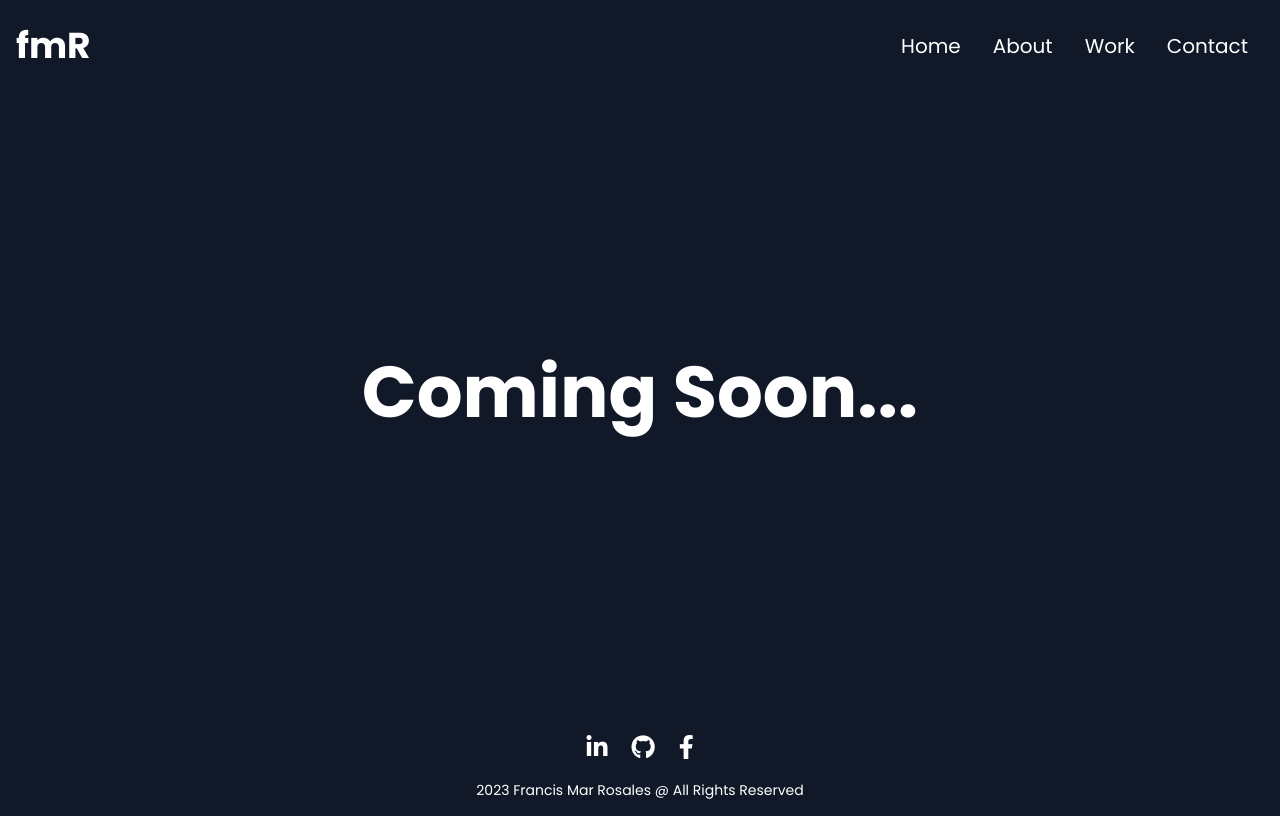
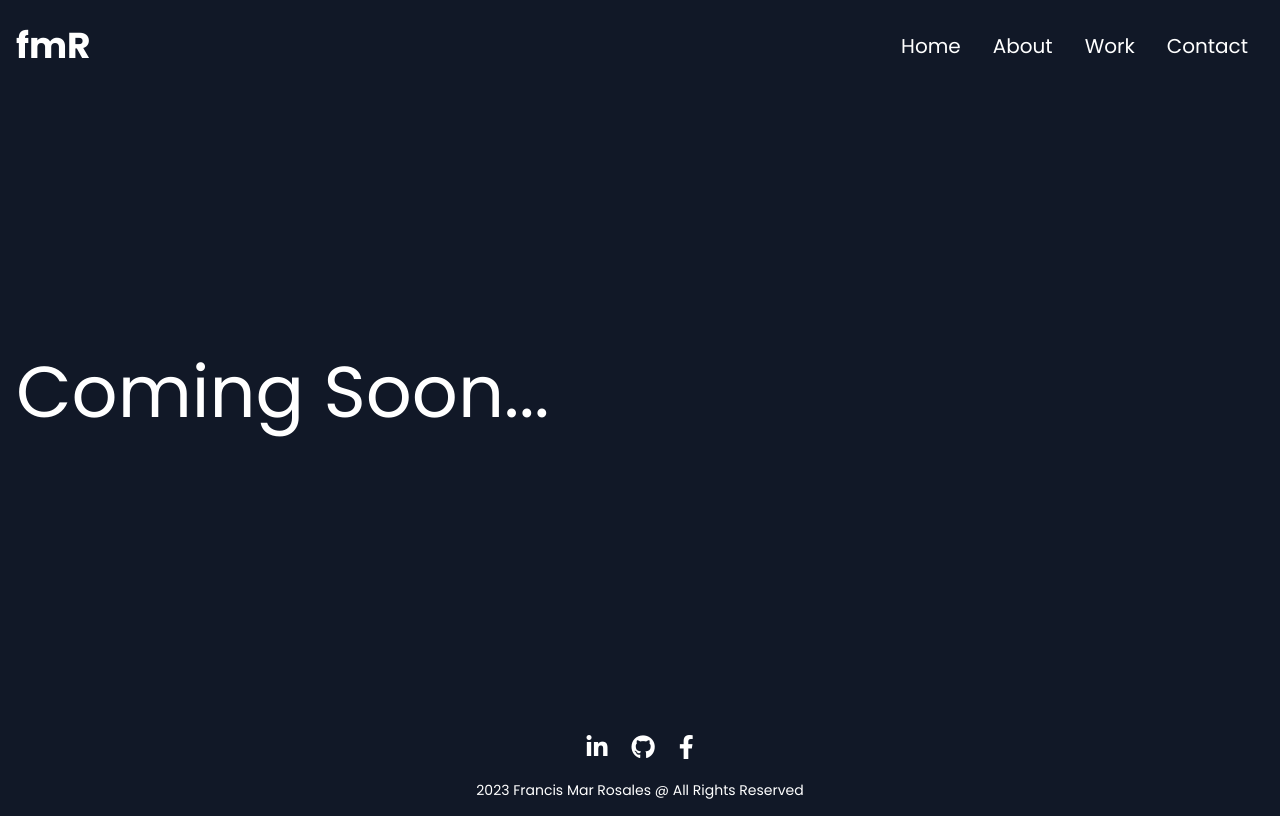
Before and after one commit to kitdea/next-tailwindcss-keithdev, a Next.js app: page /Work in a window 1280 px wide. Built offline with nearby package versions, Linux system fonts and the light colour scheme.

Commit message:
fixed text alignment in work page

```diff
--- a/src/pages/Work.js
+++ b/src/pages/Work.js
@@ -10,7 +10,7 @@ const Work = () => {
       </Head>
 
       <div className="container text-white m-auto flex flex-col align-middle justify-center h-[60vh] md:h-[80vh] p-4">
-        <h1 className="text-4xl md:text-5xl lg:text-7xl font-bold text-center mb-10">Coming Soon...</h1>
+        <h1 className="text-4xl md:text-5xl lg:text-7xl font-extralight mb-10">Coming Soon...</h1>
       </div>
 
       <div className="container text-white m-auto flex flex-col align-middle justify-center h-full lg:h-[80vh] bg-fixed p-4 my-12 hidden">
```
